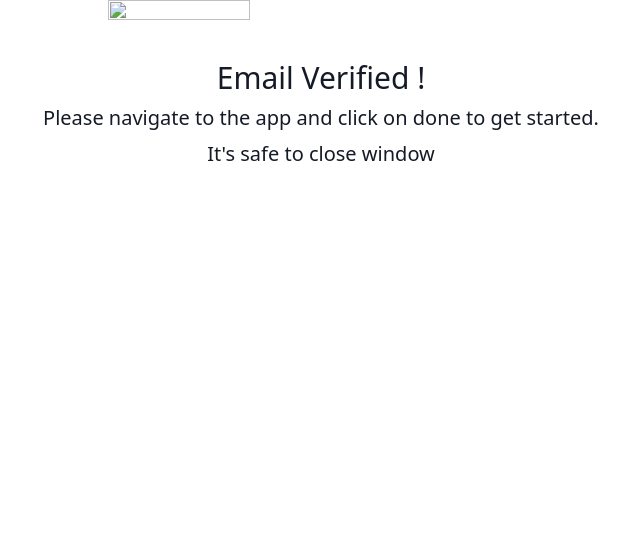
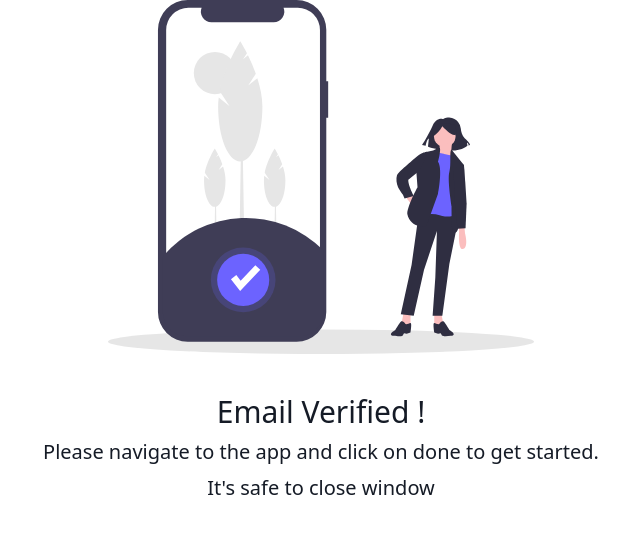
Before and after one commit to smithg09/eklavya-server, a website: page src/public/verified.html in a window 1280 px wide. Shown: the whole page, without its empty margins (319-959 px from the left). Drawn offline with nearby package versions, Linux system fonts and the light colour scheme.

Commit message:
update: svg

```diff
--- a/src/public/verified.html
+++ b/src/public/verified.html
@@ -13,7 +13,7 @@
     </head>
     <body>
         <div class="flex flex-col ">
-            <img class="mt-4 md:w-2/6 md:h-2/6 md:m-auto" src="./assets/images/verified.png" alt="">
+            <img class="mt-4 md:w-2/6 md:h-2/6 md:m-auto" src="./assets/verified.svg" alt="">
             <p class="m-auto mt-10 text-3xl">Email Verified !</p>
             <p class="m-auto mt-2 text-xl text-center">Please navigate to the app and click on done to get started.</p>
             <p class="m-auto mt-2 text-xl">It's safe to close window</p>
```
Also changed, not shown: src/public/assets/verified.svg (renamed from src/public/assets/images/verified.svg).
